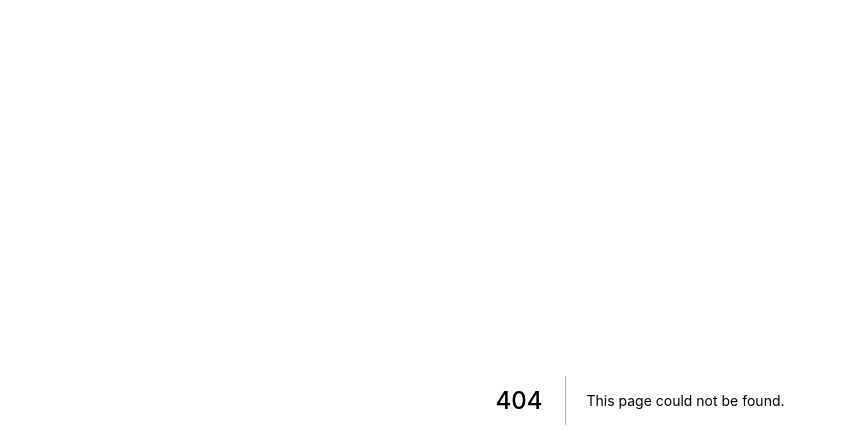
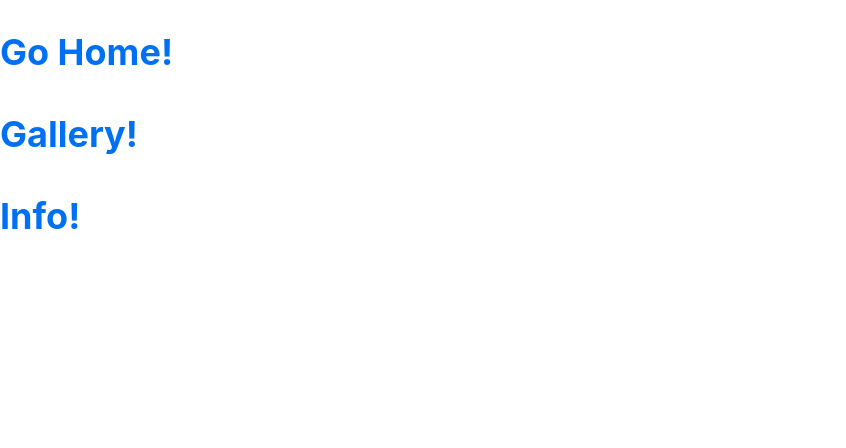
Before and after one commit to mattgoo/nextjs, a Next.js app: page /info in a window 1280 px wide. Before the commit this address had no page. Shown: the top 448 px of the page, without its empty margins (0-846 px from the left). Built offline with nearby package versions, Linux system fonts and the light colour scheme.

Commit message:
added info page

```diff
--- a/pages/index.js
+++ b/pages/index.js
@@ -20,6 +20,10 @@ export default function Home() {
           </Link>
         </h1>
 
+        {/* link to info page */}
+        <Link href="/info">
+          <a>Info!</a>
+        </Link>
         <p className={styles.description}>
           Get started by editing{' '}
           <code className={styles.code}>pages/index.js</code>
--- /dev/null
+++ b/pages/info/index.js
@@ -0,0 +1,33 @@
+import Link from 'next/link'
+
+
+export default function Home() {
+    return (
+        // three equal size divs separated by a vertical line
+        <div className="container">
+            <div className="row">
+                <div className="col-md-4">
+                    <h1>
+                        <Link href="/">
+                            <a>Go Home!</a>
+                        </Link>
+                    </h1>
+                </div>
+                <div className="col-md-4">
+                    <h1>
+                        <Link href="/gallery">
+                            <a>Gallery!</a>
+                        </Link>
+                    </h1>
+                </div>
+                <div className="col-md-4">
+                    <h1>
+                        <Link href="/info">
+                            <a>Info!</a>
+                        </Link>
+                    </h1>
+                </div>
+            </div>
+        </div>
+    );
+}
```
